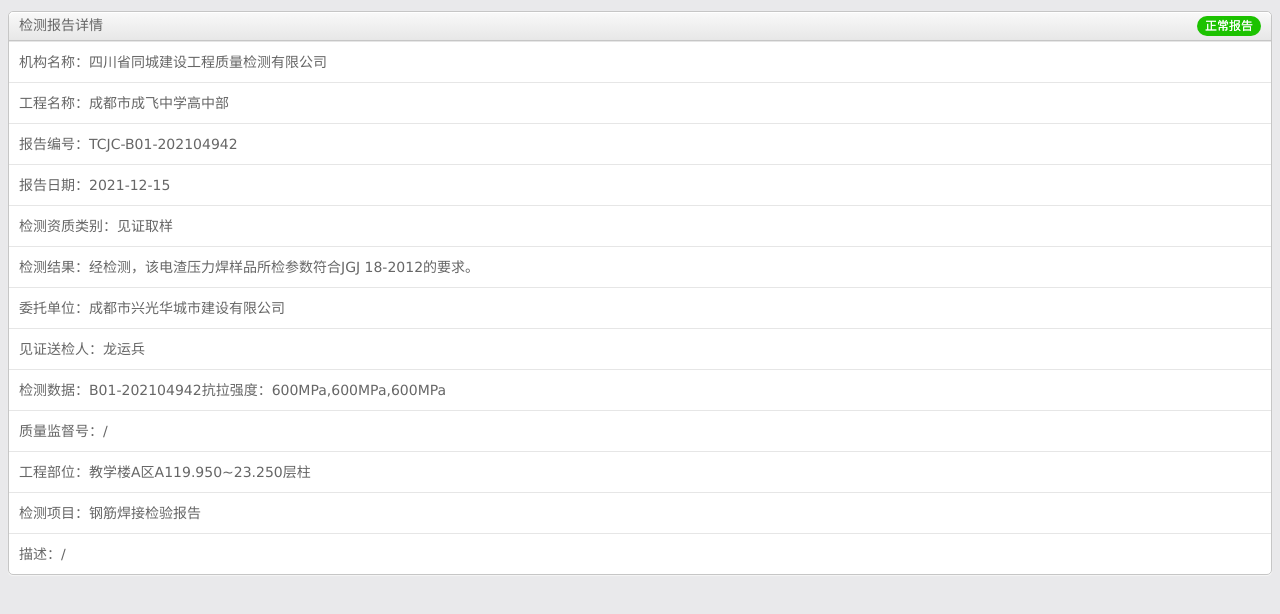
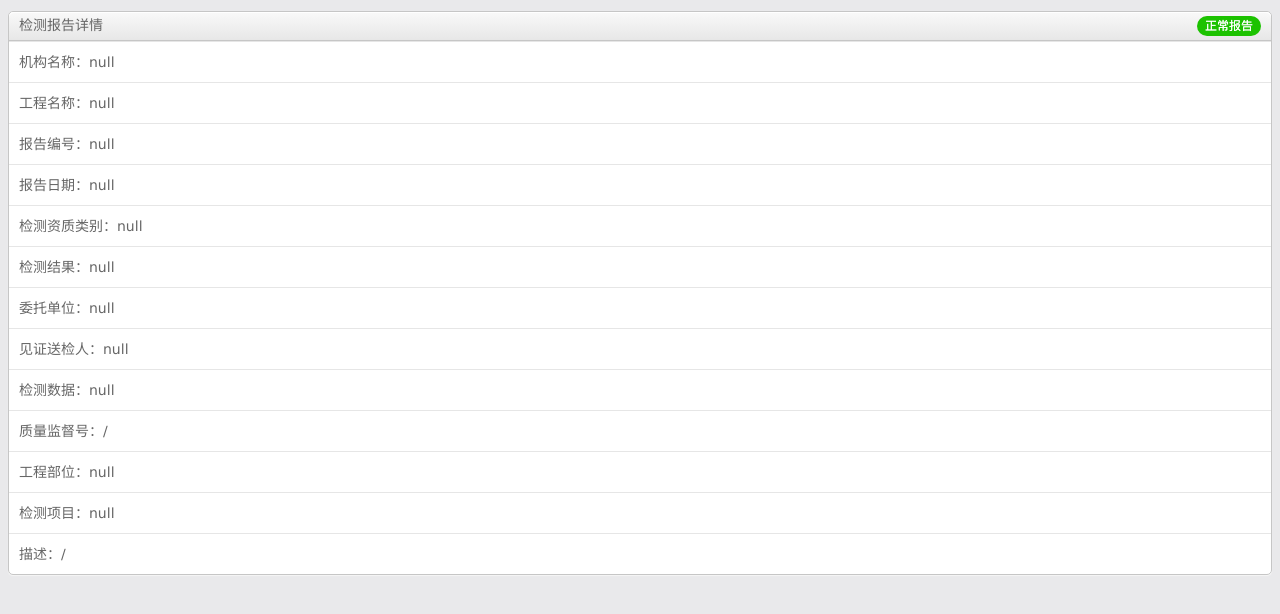
Before and after one commit to lipengming/qrcodeDynamicForm, a plain HTML site: page index.html in a window 1280 px wide. Drawn offline with Linux system fonts and the light colour scheme.

Commit message:
Update index.html

```diff
--- a/index.html
+++ b/index.html
@@ -26,40 +26,40 @@ body {
       </tr>
       -->
       <tr>
-        <td width="70">机构名称：四川省同城建设工程质量检测有限公司</td>
+        <td width="70" id='a'>机构名称：四川省同城建设工程质量检测有限公司</td>
       </tr>
       <tr>
-        <td>工程名称：成都市成飞中学高中部</td>
+        <td id="b">工程名称：成都市成飞中学高中部</td>
       </tr>
       <tr>
-        <td>报告编号：TCJC-B01-202104942</td>
+        <td id="c">报告编号：TCJC-B01-202104942</td>
       </tr>
       <tr>
-        <td>报告日期：2021-12-15</td>
+        <td id="d">报告日期：2021-12-15</td>
       </tr>
       <tr>
-        <td>检测资质类别：见证取样</td>
+        <td id="e">检测资质类别：见证取样</td>
       </tr>
       <tr>
-        <td>检测结果：经检测，该电渣压力焊样品所检参数符合JGJ 18-2012的要求。</td>
+        <td id="f">检测结果：经检测，该电渣压力焊样品所检参数符合JGJ 18-2012的要求。</td>
       </tr>
       <tr>
-        <td>委托单位：成都市兴光华城市建设有限公司</td>
+        <td id="g">委托单位：成都市兴光华城市建设有限公司</td>
       </tr>
       <tr>
-        <td>见证送检人：龙运兵</td>
+        <td id="h">见证送检人：龙运兵</td>
       </tr>
       <tr>
-        <td>检测数据：B01-202104942抗拉强度：600MPa,600MPa,600MPa</td>
+        <td id="k">检测数据：B01-202104942抗拉强度：600MPa,600MPa,600MPa</td>
       </tr>
       <tr>
         <td>质量监督号：/</td>
       </tr>
       <tr>
-        <td>工程部位：教学楼A区A119.950~23.250层柱</td>
+        <td id="l">工程部位：教学楼A区A119.950~23.250层柱</td>
       </tr>
       <tr>
-        <td>检测项目：钢筋焊接检验报告</td>
+        <td id="m">检测项目：钢筋焊接检验报告</td>
       </tr>
       <tr>
         <td>描述：/</td>
@@ -70,4 +70,33 @@ body {
   </ul>
 </div>
 </body>
+<script type="text/javascript">
+  var queryString = window.location.search.substr(1)
+  console.log("queryString:",queryString);
+  queryString = decodeURI(queryString)
+  console.log("queryString decode:",queryString);
+
+  function getQueryString(name) {
+      var reg = new RegExp('(^|&)' + name + '=([^&]*)(&|$)', 'i');
+      var r = queryString.match(reg);
+      if (r != null) {
+          return unescape(r[2]);
+      }
+      return null;
+  }
+
+
+  document.getElementById("a").innerHTML = "机构名称：" + getQueryString("a");
+  document.getElementById("b").innerHTML = "工程名称：" + getQueryString("b");
+  document.getElementById("c").innerHTML = "报告编号：" + getQueryString("c");
+  document.getElementById("d").innerHTML = "报告日期：" + getQueryString("d");
+  document.getElementById("e").innerHTML = "检测资质类别：" + getQueryString("e");
+  document.getElementById("f").innerHTML = "检测结果：" + getQueryString("f");
+  document.getElementById("g").innerHTML = "委托单位：" + getQueryString("g");
+  document.getElementById("h").innerHTML = "见证送检人：" + getQueryString("h");
+  document.getElementById("k").innerHTML = "检测数据：" + getQueryString("k");
+  document.getElementById("l").innerHTML = "工程部位：" + getQueryString("l");
+  document.getElementById("m").innerHTML = "检测项目：" + getQueryString("m");
+
+</script>
 </html>
```
